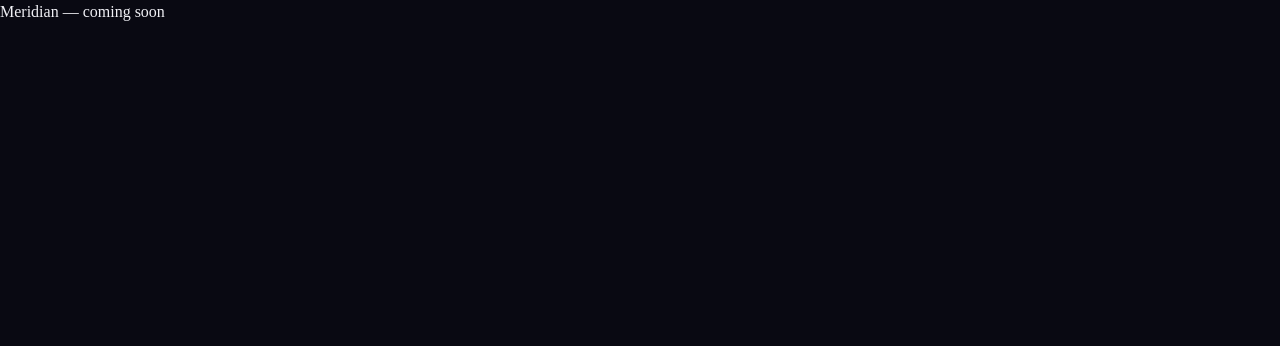
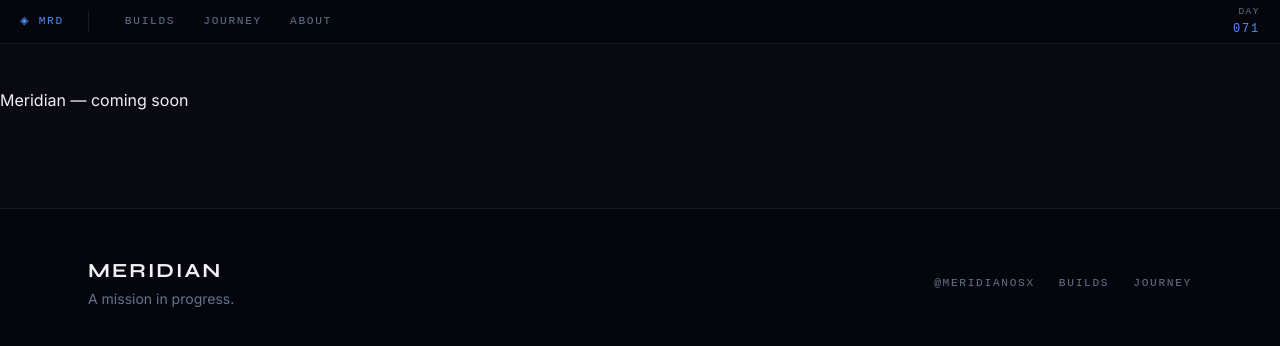
Before and after one commit to craigj421/meridian-website-, a Next.js app: page / in a window 1280 px wide. Shown: the top 346 px of the page. Built offline with nearby package versions, Linux system fonts and the light colour scheme.

Commit message:
feat: add root layout with fonts, NavBar, Footer, and page transitions

```diff
--- a/app/layout.tsx
+++ b/app/layout.tsx
@@ -1,35 +1,44 @@
-import type { Metadata } from "next";
-import localFont from "next/font/local";
-import "./globals.css";
+import type { Metadata } from 'next'
+import { Inter, Syne } from 'next/font/google'
+import { NavBar } from '@/components/nav/NavBar'
+import { Footer } from '@/components/footer/Footer'
+import './globals.css'
 
-const geistSans = localFont({
-  src: "./fonts/GeistVF.woff",
-  variable: "--font-geist-sans",
-  weight: "100 900",
-});
-const geistMono = localFont({
-  src: "./fonts/GeistMonoVF.woff",
-  variable: "--font-geist-mono",
-  weight: "100 900",
-});
+const inter = Inter({
+  subsets: ['latin'],
+  variable: '--font-inter',
+  display: 'swap',
+})
+
+const syne = Syne({
+  subsets: ['latin'],
+  variable: '--font-syne',
+  display: 'swap',
+})
 
 export const metadata: Metadata = {
-  title: "Create Next App",
-  description: "Generated by create next app",
-};
+  title: 'Meridian',
+  description:
+    'A mission in progress. Systems for health, builds, and life — documented in public.',
+  openGraph: {
+    title: 'Meridian',
+    description: 'A mission in progress.',
+    images: [{ url: '/og-image.png', width: 1200, height: 630 }],
+  },
+}
 
 export default function RootLayout({
   children,
-}: Readonly<{
-  children: React.ReactNode;
-}>) {
+}: {
+  children: React.ReactNode
+}) {
   return (
-    <html lang="en">
-      <body
-        className={`${geistSans.variable} ${geistMono.variable} antialiased`}
-      >
-        {children}
+    <html lang="en" className={`${inter.variable} ${syne.variable}`}>
+      <body className="bg-bg text-text-primary min-h-screen">
+        <NavBar />
+        <main className="pt-11">{children}</main>
+        <Footer />
       </body>
     </html>
-  );
+  )
 }
--- /dev/null
+++ b/app/template.tsx
@@ -0,0 +1,18 @@
+'use client'
+import { motion } from 'framer-motion'
+import { useReducedMotion } from 'framer-motion'
+
+export default function Template({ children }: { children: React.ReactNode }) {
+  const prefersReduced = useReducedMotion()
+
+  return (
+    <motion.div
+      initial={{ opacity: prefersReduced ? 1 : 0 }}
+      animate={{ opacity: 1 }}
+      exit={{ opacity: prefersReduced ? 1 : 0 }}
+      transition={{ duration: 0.2 }}
+    >
+      {children}
+    </motion.div>
+  )
+}
--- a/lib/journey.ts
+++ b/lib/journey.ts
@@ -21,10 +21,11 @@ export function getAllJourneyEntries(
     .map(file => {
       const { frontmatter, content } = parseMdxFile(path.join(dir, file))
       const entry = frontmatter as Omit<JourneyEntry, 'content'>
+      const rawDate = entry.date as string | Date
       return {
         ...entry,
         // Ensure date is a string (gray-matter may parse it as a Date)
-        date: typeof entry.date === 'string' ? entry.date : entry.date.toISOString().split('T')[0],
+        date: typeof rawDate === 'string' ? rawDate : rawDate.toISOString().split('T')[0],
         content,
       }
     })
```
